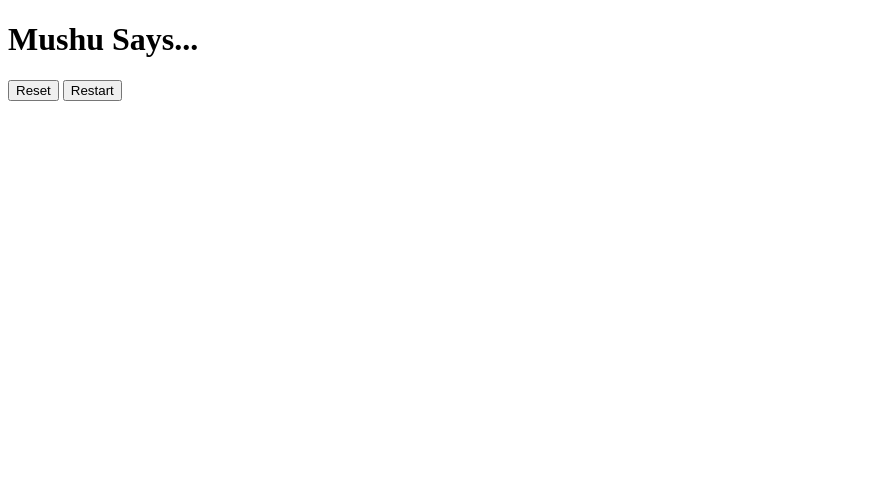
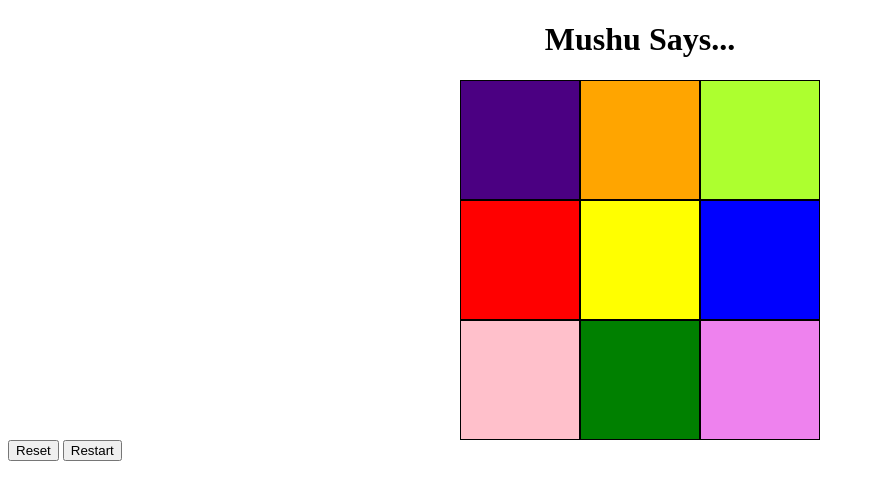
Before and after one commit to fhossain97/Mushu-Says...-, a plain HTML site: page index.html in a window 1280 px wide. Shown: the whole page, without its empty margins (0-875 px from the left). Drawn offline with Linux system fonts and the light colour scheme.

Commit message:
added some css

```diff
--- a/index.html
+++ b/index.html
@@ -7,10 +7,23 @@
     <script src="app.js" defer></script>
     <link rel="stylesheet" href="style.css">
     <title>Mushu Says...</title>
-    <link rel="-favicon-icon" type="image" href="favicon.jpg">
+    <link rel="icon" sizes="228x228" href="favicon.jpg">
 </head>
-<h1>Mushu Says...</h1>
 <body>
+    <h1>Mushu Says...</h1>
+    <div class="game-board">
+        <div class="square" id="indigo"></div>
+        <div class="square" id="orange"></div>
+        <div class="square" id="greenyellow"></div>
+        <div class="square" id="red"></div>
+        <div class="square" id="yellow"></div>
+        <div class="square" id="blue"></div>
+        <div class="square" id="pink"></div>
+        <div class="square" id="green"></div>
+        <div class="square" id="violet"></div>
+    </div>
+
+
 
     <button>Reset</button>
     <button>Restart</button>
--- a/style.css
+++ b/style.css
@@ -0,0 +1,60 @@
+h1 {
+    text-align: center;
+}
+
+.game-board {
+    display: grid;
+    grid-template-rows: repeat(3, 120px);
+    grid-template-columns: repeat(3, 120px);
+    justify-content: center;
+}
+
+.square {
+    border: 1px solid black
+}
+
+#indigo {
+    background-color: indigo;
+    animation-duration: 1s;
+    animation-name: game-board;
+}
+
+#red {
+    background-color: red;
+}
+
+#pink {
+    background-color: pink;
+}
+
+#greenyellow {
+    background-color: greenyellow;
+}
+
+#yellow {
+    background-color: yellow;
+}
+
+#blue {
+    background-color: blue;
+}
+
+#violet {
+    background-color: violet;
+}
+
+#orange {
+    background-color: orange;
+}
+
+#hot-pink {
+    background-color: hotpink;
+}
+
+#green {
+    background-color: green;
+}
+
+@keyframes game-board {
+    25%  {background-color: whitesmoke;}
+}
```
